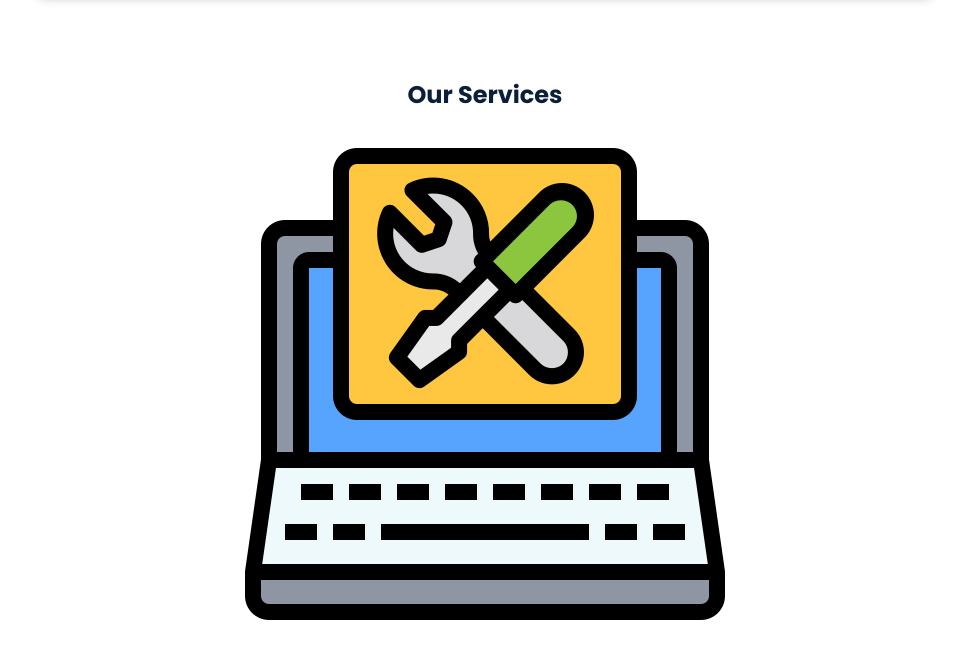
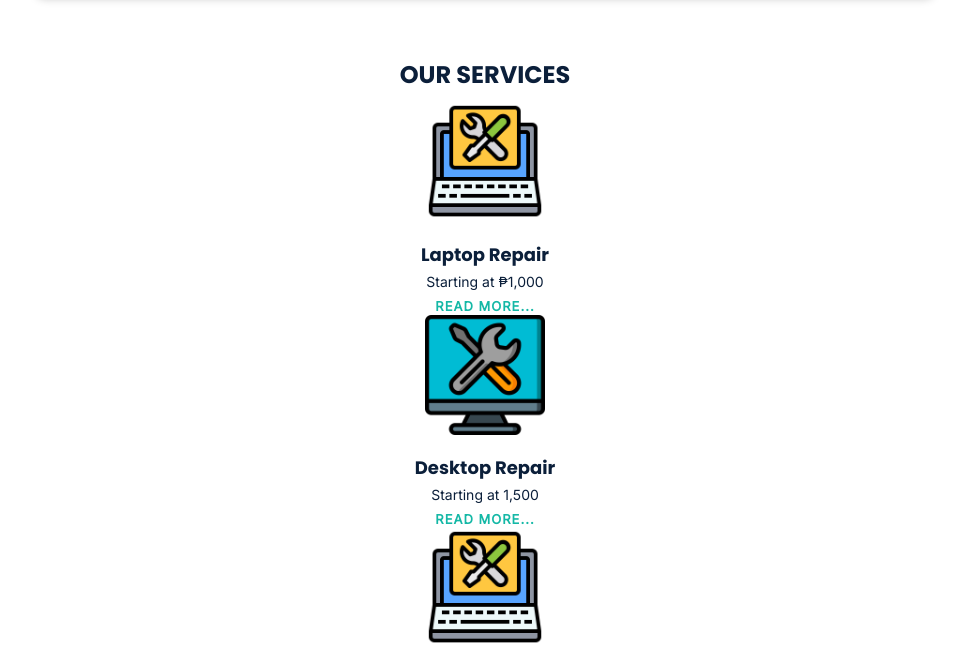
Before and after one commit to isaakdankayleestiba-hub/Estiba-website, a plain HTML site: page index.html in a window 1280 px wide. Shown: the part 1313-1977 px from the top of the page, without its empty margins (155-1124 px from the left). Drawn offline with Linux system fonts and the light colour scheme.

Commit message:
adding style for services

```diff
--- a/css/style.css
+++ b/css/style.css
@@ -272,3 +272,52 @@ footer p {
     padding: 20px;
     text-align: center;
 }
+
+#services h2 {
+    text-transform: uppercase;
+    margin: 0 0 10px 0;
+}
+
+#service-list {
+    display: grid;
+    grid-template-columns: 1fr 1fr 1fr;
+    gap: 30px;
+    margin-top: 25px;
+}
+
+.service {
+    text-align: center;
+}
+
+.service img {
+    width: 100%;
+    height: 120px;
+    object-fit: contain;
+}
+
+.service h4 {
+    font-family: 'Poppins', sans-serif;
+    font-weight: 700;
+    font-size: 18px;
+    margin: 15px 0 5px 0;
+}
+
+.service .starting {
+    font-size: 14px;
+    margin: 0;
+}
+
+.read-more {
+    display: inline-block;
+    margin-top: 8px;
+    color: #14B8A6;
+    font-size: 13px;
+    font-weight: 700;
+    letter-spacing: 1px;
+    text-transform: uppercase;
+    text-decoration: none;
+}
+
+.read-more:hover {
+    color: #0B1F3A;
+}
--- a/index.html
+++ b/index.html
@@ -59,7 +59,7 @@
                 <!--PRICE CARDS-->
                 <section id="services">
                     <h2>Our Services</h2>
-                    <div class="service_list">
+                    <div class="service-list">
                         <div class="service">
                             <img src="images/laptop.png" alt="laptop repair">
                             <h4>Laptop Repair</h4>
```
